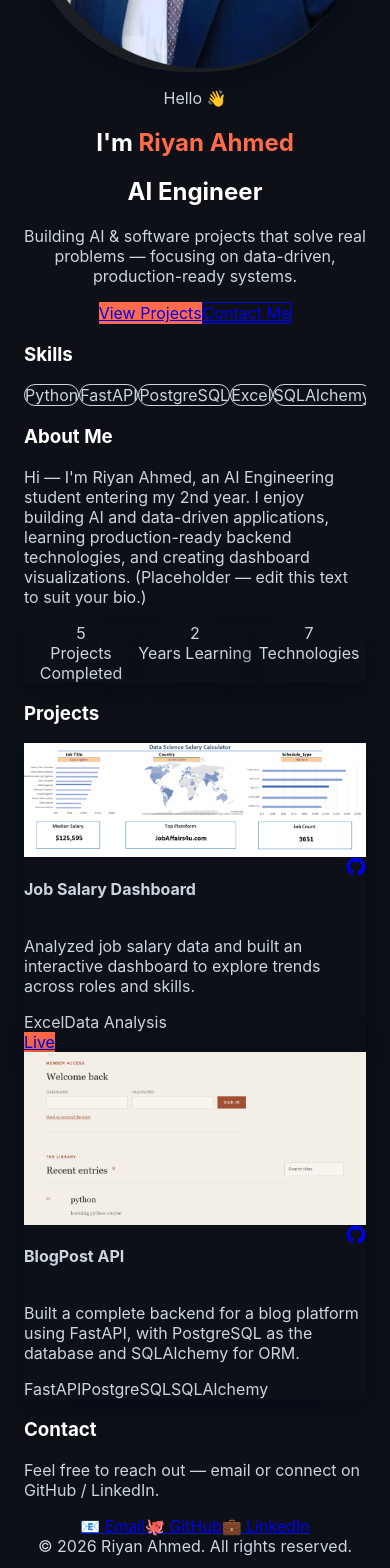
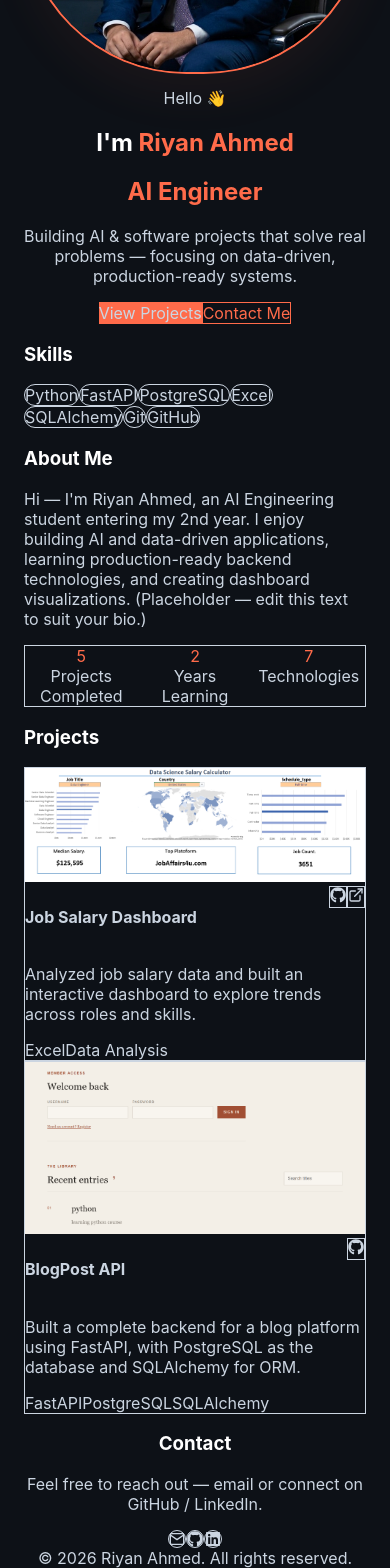
Before and after one commit to riyan-developerr/Website, a React (Vite) app: page / in a window 390 px wide. Shown: the part 295-1863 px from the top of the page. Built offline with nearby package versions, Linux system fonts and the light colour scheme.

Commit message:
ready for uplaod

```diff
--- a/package.json
+++ b/package.json
@@ -16,6 +16,7 @@
   },
   "devDependencies": {
     "@tailwindcss/postcss": "^4.3.3",
+    "@tailwindcss/vite": "^4.3.3",
     "@types/react": "^19.2.18",
     "@types/react-dom": "^19.2.4",
     "@vitejs/plugin-react": "^6.1.0",
--- a/src/App.jsx
+++ b/src/App.jsx
@@ -7,28 +7,38 @@ import Contact from './components/Contact';
 
 export default function App() {
   return (
-    <div>
+    <div className="min-h-screen bg-[color:var(--color-bg)] text-slate-400">
       <Navbar />
 
-      <main className="space-y-20 mt-6">
-        <section id="home" className="pt-8">
-          <Hero />
+      <main className="pt-6">
+        <section id="home" className="py-16 md:py-24">
+          <div className="max-w-6xl mx-auto px-6">
+            <Hero />
+          </div>
         </section>
 
-        <section id="skills" className="pt-8">
-          <Skills />
+        <section id="skills" className="py-16 md:py-24">
+          <div className="max-w-6xl mx-auto px-6">
+            <Skills />
+          </div>
         </section>
 
-        <section id="about" className="pt-8">
-          <About />
+        <section id="about" className="py-16 md:py-24">
+          <div className="max-w-6xl mx-auto px-6">
+            <About />
+          </div>
         </section>
 
-        <section id="projects" className="pt-8">
-          <ProjectsSection />
+        <section id="projects" className="py-16 md:py-24">
+          <div className="max-w-6xl mx-auto px-6">
+            <ProjectsSection />
+          </div>
         </section>
 
-        <section id="contact" className="pt-8">
-          <Contact />
+        <section id="contact" className="py-16 md:py-24">
+          <div className="max-w-6xl mx-auto px-6">
+            <Contact />
+          </div>
         </section>
       </main>
 
--- a/src/components/About.jsx
+++ b/src/components/About.jsx
@@ -19,17 +19,34 @@ export default function About() {
   }, []);
 
   return (
-    <div ref={ref} className="fade-in max-w-6xl mx-auto py-8">
-      <div className="grid md:grid-cols-2 gap-8 items-center">
+    <div ref={ref} className="fade-in py-20">
+      <div className="grid md:grid-cols-2 gap-10 items-start">
         <div>
-          <h3 className="text-2xl font-bold text-white mb-3">About Me</h3>
-          <p className="text-slate-300">Hi — I&apos;m Riyan Ahmed, an AI Engineering student entering my 2nd year. I enjoy building AI and data-driven applications, learning production-ready backend technologies, and creating dashboard visualizations. (Placeholder — edit this text to suit your bio.)</p>
+          <h3 className="text-3xl md:text-4xl font-bold text-white mb-4">About Me</h3>
+          <p className="text-slate-400 max-w-2xl leading-relaxed">Hi — I&apos;m Riyan Ahmed, an AI Engineering student entering my 2nd year. I enjoy building AI and data-driven applications, learning production-ready backend technologies, and creating dashboard visualizations. (Placeholder — edit this text to suit your bio.)</p>
         </div>
 
-        <div className="grid grid-cols-3 gap-4">
-          <Stat label="Projects Completed" value={aboutStats.projectsCompleted} />
-          <Stat label="Years Learning" value={aboutStats.yearsLearning} />
-          <Stat label="Technologies" value={aboutStats.technologies} />
+        <div className="bg-white/5 border border-white/6 rounded-xl p-1">
+          <div className="flex">
+            <div className="flex-1 text-center py-6 px-8">
+              <div className="text-3xl font-extrabold text-[color:var(--color-accent)]">{aboutStats.projectsCompleted}</div>
+              <div className="text-sm text-slate-400 mt-1">Projects Completed</div>
+            </div>
+
+            <div className="w-px bg-white/6" />
+
+            <div className="flex-1 text-center py-6 px-8">
+              <div className="text-3xl font-extrabold text-[color:var(--color-accent)]">{aboutStats.yearsLearning}</div>
+              <div className="text-sm text-slate-400 mt-1">Years Learning</div>
+            </div>
+
+            <div className="w-px bg-white/6" />
+
+            <div className="flex-1 text-center py-6 px-8">
+              <div className="text-3xl font-extrabold text-[color:var(--color-accent)]">{aboutStats.technologies}</div>
+              <div className="text-sm text-slate-400 mt-1">Technologies</div>
+            </div>
+          </div>
         </div>
       </div>
     </div>
--- a/src/components/Contact.jsx
+++ b/src/components/Contact.jsx
@@ -1,13 +1,24 @@
+import { FiMail } from 'react-icons/fi';
+import { FaGithub, FaLinkedin } from 'react-icons/fa';
+
 export default function Contact() {
   return (
-    <div className="max-w-6xl mx-auto py-8">
-      <h3 className="text-2xl font-bold text-white mb-4">Contact</h3>
-      <p className="text-slate-300 mb-6">Feel free to reach out — email or connect on GitHub / LinkedIn.</p>
+    <div className="text-center">
+      <h3 className="text-3xl md:text-4xl font-bold text-white mb-4">Contact</h3>
+      <p className="text-slate-400 mb-8">Feel free to reach out — email or connect on GitHub / LinkedIn.</p>
 
       <div className="flex items-center justify-center gap-6">
-        <a href="mailto:riyan@example.com" className="text-slate-300 hover:text-white">📧 Email</a>
-        <a href="https://github.com/riyan-username" target="_blank" rel="noreferrer" className="text-slate-300 hover:text-white">🐙 GitHub</a>
-        <a href="https://www.linkedin.com/in/riyan-username" target="_blank" rel="noreferrer" className="text-slate-300 hover:text-white">💼 LinkedIn</a>
+        <a href="mailto:riyan@example.com" className="w-12 h-12 inline-flex items-center justify-center rounded-full border border-white/6 text-slate-200 hover:bg-[color:var(--color-accent)] hover:text-black transition" aria-label="Email">
+          <FiMail />
+        </a>
+
+        <a href="https://github.com/riyan-developerr" target="_blank" rel="noreferrer" className="w-12 h-12 inline-flex items-center justify-center rounded-full border border-white/6 text-slate-200 hover:bg-[color:var(--color-accent)] hover:text-black transition" aria-label="GitHub">
+          <FaGithub />
+        </a>
+
+        <a href="https://www.linkedin.com/in/riyan-ahmad/" target="_blank" rel="noreferrer" className="w-12 h-12 inline-flex items-center justify-center rounded-full border border-white/6 text-slate-200 hover:bg-[color:var(--color-accent)] hover:text-black transition" aria-label="LinkedIn">
+          <FaLinkedin />
+        </a>
       </div>
     </div>
   );
--- a/src/components/Hero.jsx
+++ b/src/components/Hero.jsx
@@ -22,21 +22,21 @@ export default function Hero() {
   }, []);
 
   return (
-    <div ref={ref} className="fade-in max-w-6xl mx-auto flex flex-col-reverse md:flex-row items-center gap-8 py-12">
-      <div className="md:w-2/3 text-center md:text-left">
-        <p className="text-xl">Hello <span aria-hidden>👋</span></p>
-        <h1 className="text-4xl md:text-5xl font-extrabold mt-2">I&apos;m <span className="text-accent">Riyan Ahmed</span></h1>
-        <h2 className="text-2xl md:text-3xl font-bold mt-2 text-white">AI Engineer</h2>
-        <p className="mt-4 text-slate-300 max-w-xl">Building AI & software projects that solve real problems — focusing on data-driven, production-ready systems.</p>
+    <div ref={ref} className="fade-in flex flex-col-reverse md:flex-row items-center gap-10 py-6 md:py-0">
+      <div className="md:flex-1 text-center md:text-left">
+        <p className="text-sm text-slate-400">Hello <span aria-hidden>👋</span></p>
+        <h1 className="mt-3 text-3xl md:text-5xl font-extrabold text-white leading-tight">I&apos;m <span className="text-[color:var(--color-accent)]">Riyan Ahmed</span></h1>
+        <h2 className="mt-2 text-xl md:text-2xl font-medium text-[color:var(--color-accent)]">AI Engineer</h2>
+        <p className="mt-4 text-slate-400 max-w-2xl leading-relaxed">Building AI & software projects that solve real problems — focusing on data-driven, production-ready systems.</p>
 
-        <div className="mt-6 flex flex-wrap gap-3 justify-center md:justify-start">
-          <a href="#projects" className="inline-flex items-center px-4 py-2 rounded-md bg-[color:var(--color-accent)] text-black font-semibold hover:brightness-95">View Projects</a>
-          <a href="#contact" className="inline-flex items-center px-4 py-2 rounded-md border border-slate-700 text-slate-200 hover:border-slate-500">Contact Me</a>
+        <div className="mt-8 flex flex-wrap gap-3 justify-center md:justify-start">
+          <a href="#projects" className="inline-flex items-center px-5 py-3 rounded-lg bg-[color:var(--color-accent)] text-black font-semibold no-underline hover:brightness-110 transition">View Projects</a>
+          <a href="#contact" className="inline-flex items-center px-5 py-3 rounded-lg border border-[color:var(--color-accent)] text-[color:var(--color-accent)] bg-transparent no-underline hover:bg-[rgba(255,107,74,0.06)] transition">Contact Me</a>
         </div>
       </div>
 
-      <div className="md:w-1/3 flex justify-center md:justify-end">
-        <div className="w-44 h-44 md:w-56 md:h-56 rounded-full overflow-hidden ring-1 ring-slate-700 card-shadow">
+      <div className="md:w-56 flex justify-center md:justify-end">
+        <div className="w-36 h-36 md:w-56 md:h-56 rounded-full overflow-hidden ring-2 ring-[color:var(--color-accent)] shadow-[0_24px_48px_rgba(255,107,74,0.06)]">
           <img src="/assets/riyan.jpg" alt="Riyan Ahmed" className="w-full h-full object-cover" onError={(e) => { e.currentTarget.src = '/assets/avatar-placeholder.svg'; }} />
         </div>
       </div>
--- a/src/components/ProjectCard.jsx
+++ b/src/components/ProjectCard.jsx
@@ -1,50 +1,46 @@
 import { useState } from 'react';
+import { FaGithub } from 'react-icons/fa';
+import { FiExternalLink } from 'react-icons/fi';
 
 export default function ProjectCard({ project }) {
   const [showVideo, setShowVideo] = useState(false);
 
   return (
-    <div className="bg-slate-900 rounded-lg overflow-hidden card-shadow">
-      <div className="h-40 bg-black/40 flex items-center justify-center overflow-hidden">
+    <div className="transform hover:-translate-y-1 transition-all rounded-xl border border-white/6 bg-white/5 overflow-hidden">
+      <div className="w-full h-44 overflow-hidden">
         <img src={project.thumbnail} alt={`${project.title} thumbnail`} className="w-full h-full object-cover" />
-        {project.youtubeId && (
-          <button onClick={() => setShowVideo(true)} aria-label="Play demo" className="absolute p-3 rounded-full bg-white/90 text-black">
-            ▶
-          </button>
-        )}
       </div>
 
-      <div className="p-4">
-        <div className="flex items-start justify-between">
+      <div className="p-5">
+        <div className="flex items-start justify-between gap-4">
           <h4 className="text-lg font-semibold text-white">{project.title}</h4>
           <div className="flex items-center gap-2">
             {project.githubUrl && (
-              <a href={project.githubUrl} target="_blank" rel="noreferrer" className="text-slate-300 hover:text-white" title="GitHub">
-                <svg width="20" height="20" viewBox="0 0 24 24" fill="none" xmlns="http://www.w3.org/2000/svg">
-                  <path d="M12 .5C5.73.5.75 5.48.75 11.76c0 4.95 3.2 9.15 7.64 10.63.56.1.76-.24.76-.54 0-.27-.01-1-.02-1.96-3.11.68-3.77-1.5-3.77-1.5-.51-1.3-1.25-1.65-1.25-1.65-1.02-.7.08-.69.08-.69 1.13.08 1.73 1.17 1.73 1.17 1 1.73 2.63 1.23 3.27.94.1-.73.39-1.23.71-1.52-2.48-.28-5.09-1.24-5.09-5.53 0-1.22.43-2.22 1.13-3-.11-.28-.49-1.41.1-2.94 0 0 .92-.29 3.02 1.14a10.52 10.52 0 012.75-.37c.93.01 1.87.12 2.75.37 2.1-1.43 3.02-1.14 3.02-1.14.59 1.53.21 2.66.1 2.94.7.79 1.13 1.78 1.13 3 0 4.3-2.62 5.24-5.11 5.52.4.35.76 1.05.76 2.12 0 1.53-.01 2.77-.01 3.15 0 .3.2.65.77.54A11.27 11.27 0 0023.25 11.76C23.25 5.48 18.27.5 12 .5z" fill="currentColor" />
-                </svg>
+              <a href={project.githubUrl} target="_blank" rel="noreferrer" className="p-2 rounded-md border border-white/6 text-slate-200 hover:bg-[color:var(--color-accent)] hover:text-black transition" title="GitHub">
+                <FaGithub />
+              </a>
+            )}
+            {project.liveUrl && (
+              <a href={project.liveUrl} target="_blank" rel="noreferrer" className="p-2 rounded-md border border-white/6 text-slate-200 hover:bg-[color:var(--color-accent)] hover:text-black transition" title="Live">
+                <FiExternalLink />
               </a>
             )}
           </div>
         </div>
 
-        <p className="text-slate-300 mt-2 text-sm">{project.description}</p>
+        <p className="text-slate-400 mt-3 text-sm">{project.description}</p>
 
-        <div className="flex flex-wrap gap-2 mt-3">
+        <div className="flex flex-wrap gap-2 mt-4">
           {project.tech && project.tech.map((t) => (
-            <span key={t} className="text-xs bg-slate-800 text-slate-300 px-2 py-1 rounded">{t}</span>
+            <span key={t} className="text-xs bg-white/3 text-slate-200 px-3 py-1 rounded-full">{t}</span>
           ))}
         </div>
 
-        <div className="mt-4 flex items-center gap-3">
-          {project.liveUrl && (
-            <a href={project.liveUrl} target="_blank" rel="noreferrer" className="text-sm text-white bg-[color:var(--color-accent)] px-3 py-1 rounded">Live</a>
-          )}
-
-          {project.youtubeId && (
-            <button onClick={() => setShowVideo(true)} className="text-sm text-slate-200 border border-slate-700 px-3 py-1 rounded">Watch Demo</button>
-          )}
-        </div>
+        {project.youtubeId && (
+          <div className="mt-4">
+            <button onClick={() => setShowVideo(true)} className="text-sm text-slate-200 border border-white/6 px-3 py-1 rounded">Watch Demo</button>
+          </div>
+        )}
       </div>
 
       {showVideo && (
--- a/src/components/ProjectsSection.jsx
+++ b/src/components/ProjectsSection.jsx
@@ -20,10 +20,10 @@ export default function ProjectsSection() {
   }, []);
 
   return (
-    <div ref={ref} className="fade-in max-w-6xl mx-auto py-8">
-      <h3 className="text-2xl font-bold text-white mb-6">Projects</h3>
+    <div ref={ref} className="fade-in">
+      <h3 className="text-3xl md:text-4xl font-bold text-white mb-8">Projects</h3>
 
-      <div className="grid grid-cols-1 sm:grid-cols-2 lg:grid-cols-3 gap-6">
+      <div className="grid grid-cols-1 sm:grid-cols-2 lg:grid-cols-3 gap-8">
         {projects.map((p) => (
           <ProjectCard key={p.title} project={p} />
         ))}
--- a/src/components/Skills.jsx
+++ b/src/components/Skills.jsx
@@ -19,14 +19,12 @@ export default function Skills() {
   }, []);
 
   return (
-    <div ref={ref} className="fade-in max-w-6xl mx-auto py-6">
-      <h3 className="text-xl font-semibold text-white mb-4">Skills</h3>
+    <div ref={ref} className="fade-in">
+      <h3 className="text-3xl md:text-4xl font-bold text-white mb-6">Skills</h3>
 
-      <div className="flex gap-3 overflow-x-auto py-2 px-1">
+      <div className="flex flex-wrap gap-3">
         {skills.map((s) => (
-          <span key={s} className="flex-shrink-0 bg-slate-800 text-slate-100 px-4 py-2 rounded-full text-sm font-medium border border-slate-700">
-            {s}
-          </span>
+          <span key={s} className="px-4 py-2 rounded-full text-sm font-medium bg-white/5 border border-white/6 text-slate-200">{s}</span>
         ))}
       </div>
     </div>
--- a/src/index.css
+++ b/src/index.css
@@ -41,6 +41,30 @@ h1, h2, h3 {
   background-color: var(--color-accent);
 }
 
+/* Global link reset to avoid browser defaults */
+a {
+  color: inherit;
+  text-decoration: none;
+}
+
+/* Section heading and helper classes */
+.section-heading {
+  color: var(--color-heading);
+  font-weight: 700;
+  font-size: 1.875rem; /* 3xl */
+  line-height: 1.1;
+}
+
+@media (min-width: 768px) {
+  .section-heading {
+    font-size: 2.25rem; /* 4xl */
+  }
+}
+
+.secondary {
+  color: #94a3b8; /* slate-400 */
+}
+
 /* Simple fade-in utility used by JS IntersectionObserver */
 .fade-in {
   opacity: 0;
--- a/vite.config.js
+++ b/vite.config.js
@@ -1,7 +1,8 @@
 import react from '@vitejs/plugin-react'
+import tailwind from '@tailwindcss/vite'
 import { defineConfig } from 'vite'
 
 // https://vite.dev/config/
 export default defineConfig({
-  plugins: [react()],
+  plugins: [tailwind(), react()],
 })
```
Also changed, not shown: src/components/Navbar.jsx (+9 -14 lines), public/assets/riyan.jpg, 1 other file (tests, documents, lock files or other folders).
